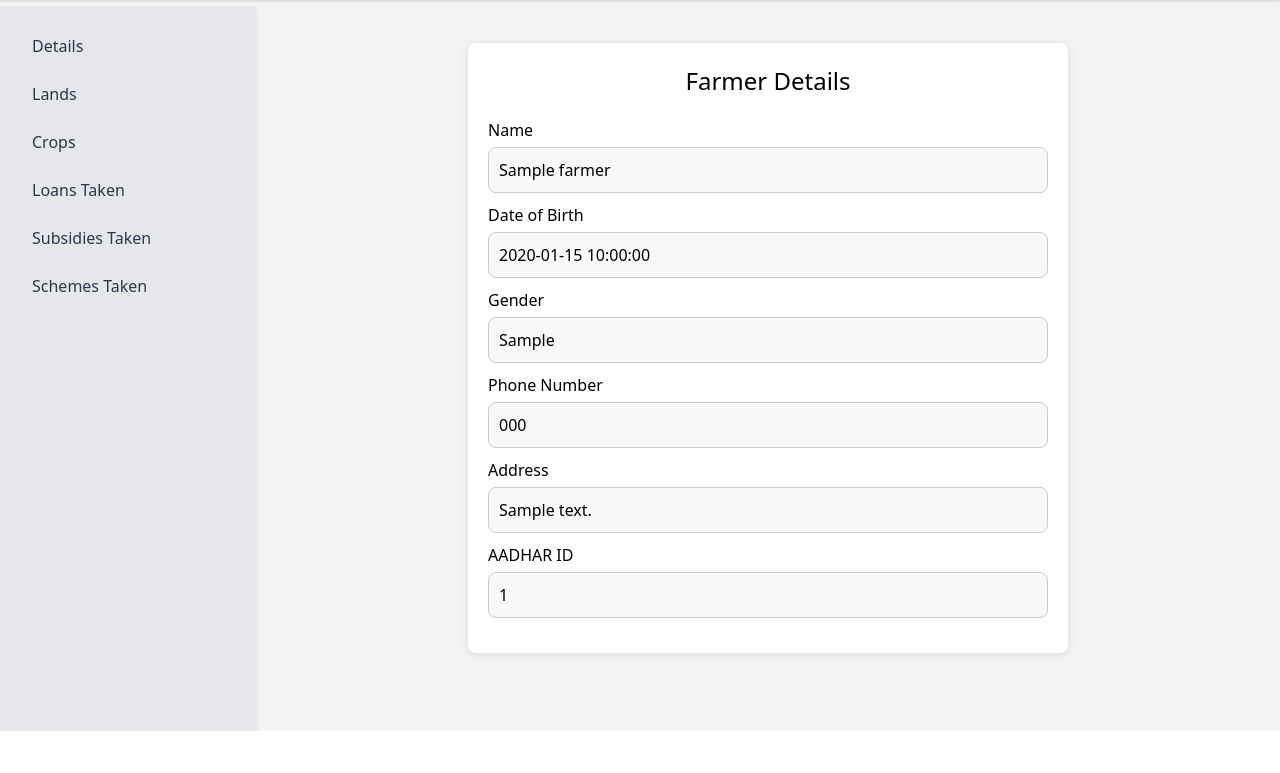
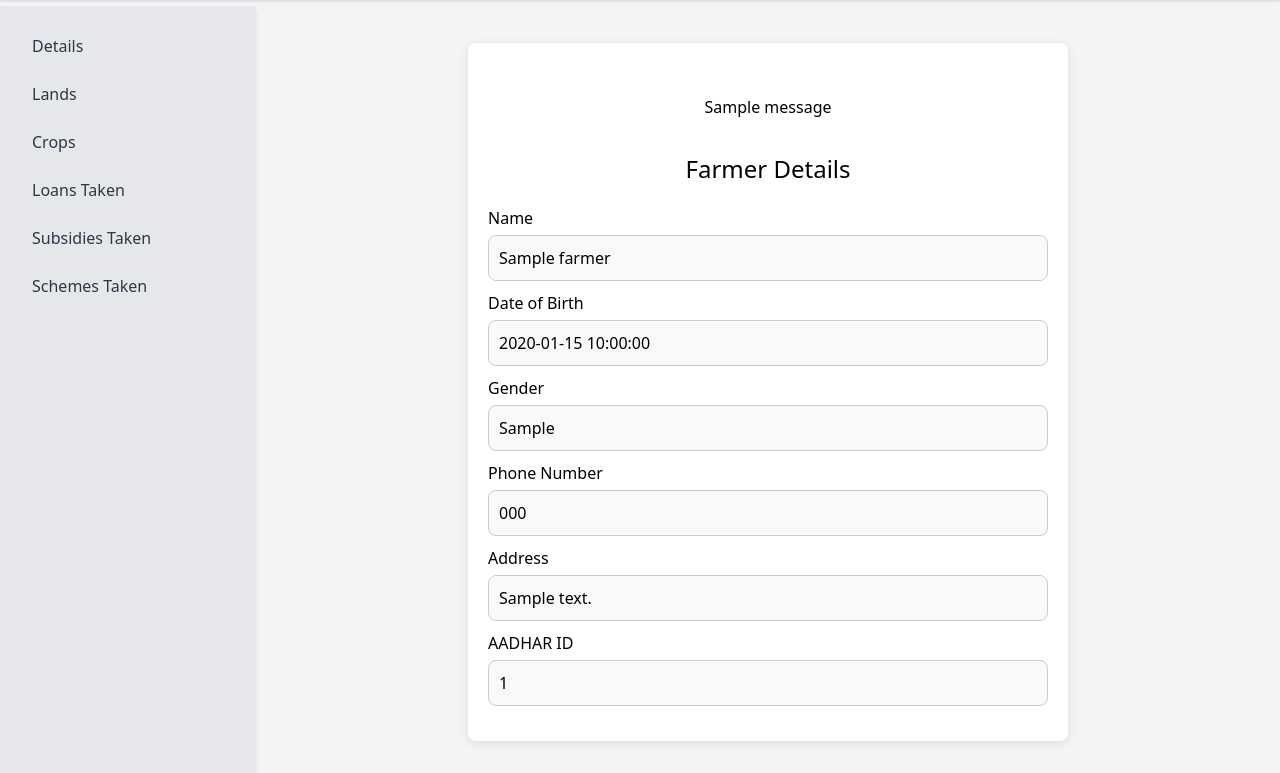
Before and after one commit to prudhvi-machana/Agrinexus, a Flask app: page /farmer_details in a window 1280 px wide. Shown: the part 69-842 px from the top of the page. Before the commit the page ends 800 px from the top, so only its background shows below. Run offline with Flask 3, Linux system fonts and the light colour scheme; the visitor is signed in with stand-in values (Sample User, id 1); tables that the repository leaves empty or names only in its code hold one stand-in row (values such as "Sample post"); one stand-in notice (Sample message) is shown; some libraries are stand-ins or nearby versions.

Commit message:
Update farmer_details.html

```diff
--- a/templates/farmer_details.html
+++ b/templates/farmer_details.html
@@ -8,6 +8,18 @@
 
 {% block content %}
 <div class="main-container">
+
+    <!-- Flash Messages for Feedback -->
+    {% with messages = get_flashed_messages(with_categories=true) %}
+        {% if messages %}
+            <div class="flash-messages">
+                {% for category, message in messages %}
+                    <div class="flash-message {{ category }}">{{ message }}</div>
+                {% endfor %}
+            </div>
+        {% endif %}
+    {% endwith %}
+
     <h2 class="title">Farmer Details</h2>
 
     <!-- Displaying Farmer Details -->
```
